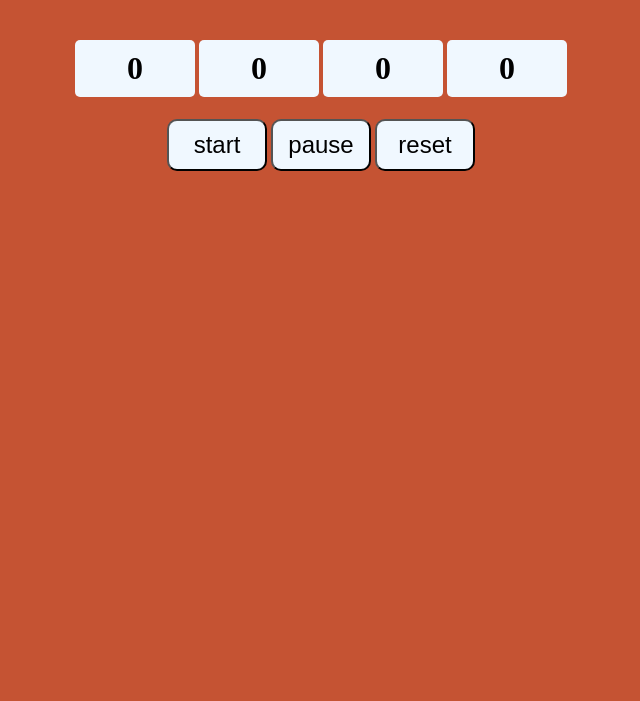
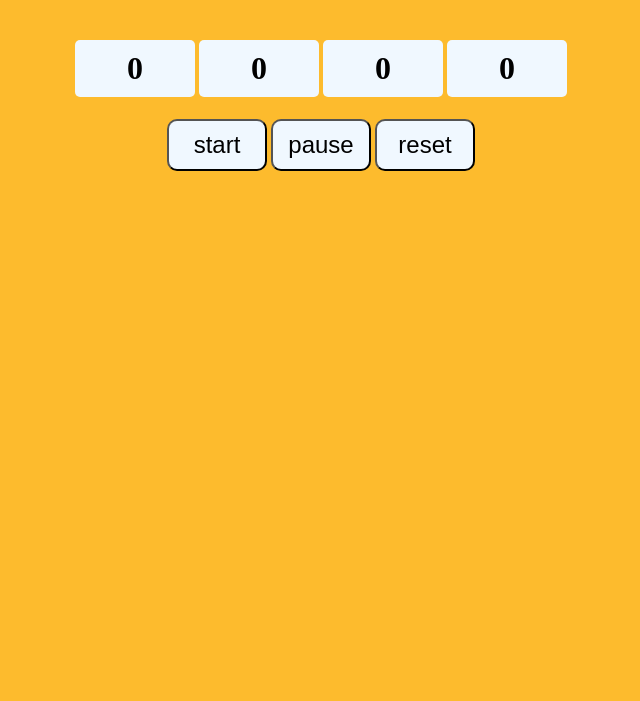
Before and after one commit to umairbashir2020/stopwatchJs, a plain HTML site: page index.html in a window 1280 px wide. Shown: the part 99-800 px from the top of the page, without its empty margins (319-959 px from the left). Drawn offline with Linux system fonts and the light colour scheme.

Commit message:
Update index.html

```diff
--- a/index.html
+++ b/index.html
@@ -9,7 +9,7 @@
 <style>
     body{
         /* background-color: green; */
-        background-color: #c55333;
+        background-color: #fdbb2d;
         text-align: center;
     }
     h1{
```
